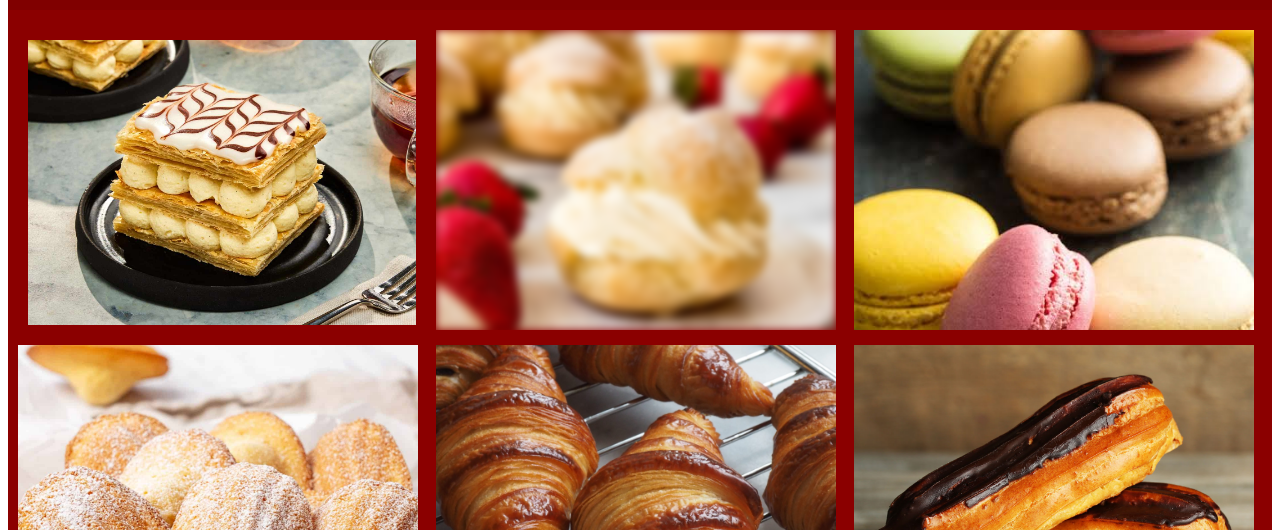
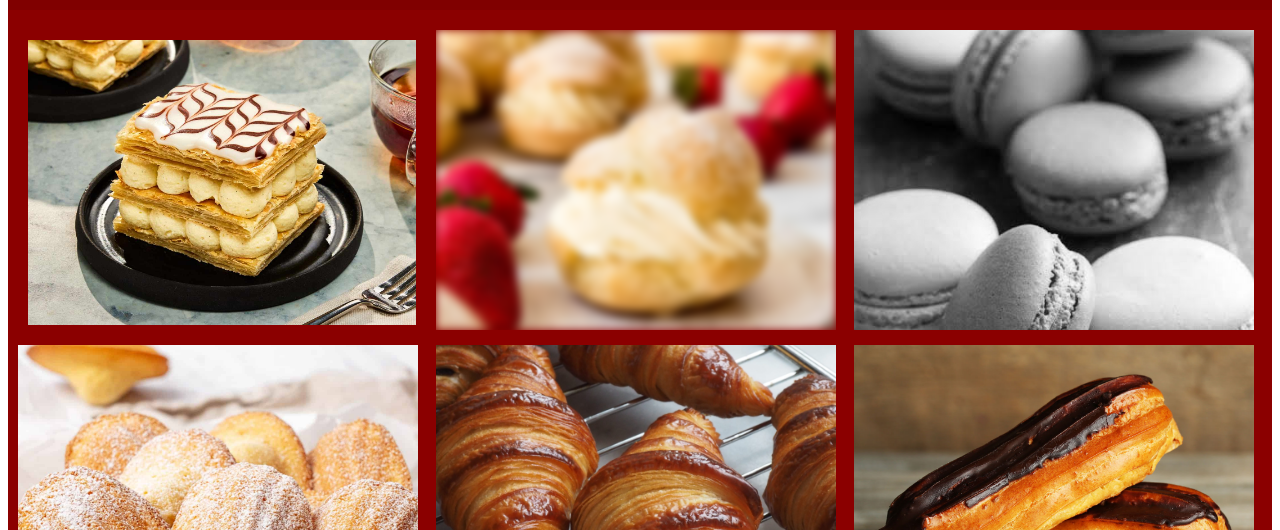
Before and after one commit to annakristiina/animaatiot, a plain HTML site: page index.html in a window 1280 px wide. Shown: the part 748-1278 px from the top of the page. Drawn offline with Linux system fonts and the light colour scheme.

Commit message:
Lisätty 3.kuvaan animaatio (mustavalko)

```diff
--- a/styles.css
+++ b/styles.css
@@ -126,3 +126,14 @@ main {
     transform: scale(1.1);
     filter: blur(0px);
 }
+
+.mustavalko {
+    filter: grayscale(100%);
+    transform: scale(1);
+    transition: filter 0.6s ease, transform 0.6s ease;
+}
+
+.animaatio-alue:hover .mustavalko {
+    filter: grayscale(0%);
+    transform: scale(1.08);
+}
```
